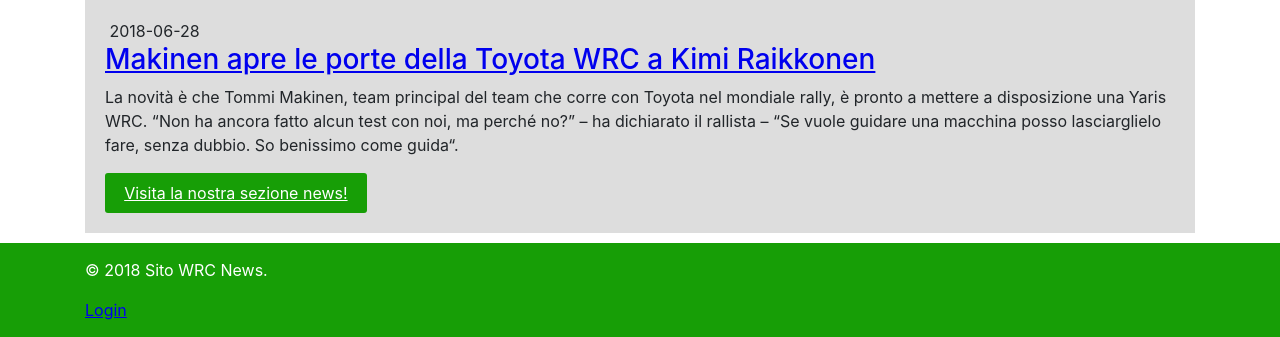
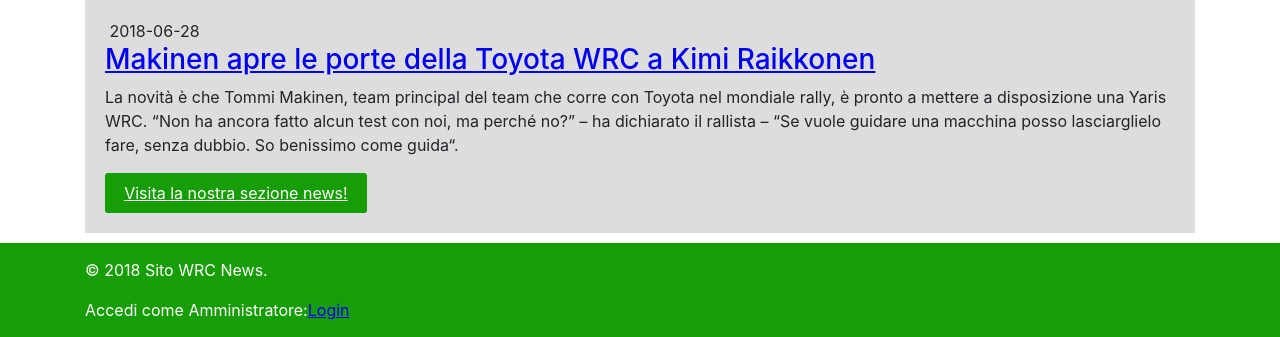
Before and after one commit to MattiaPoloni/SitoWRC, a PHP site: page /index.php in a window 1280 px wide. Shown: the part 1285-1622 px from the top of the page. Run offline with PHP 8.4, Linux system fonts and the light colour scheme; data comes from the database, SQL or seed files in the repository.

Commit message:
Update footer.php

```diff
--- a/common/footer.php
+++ b/common/footer.php
@@ -23,7 +23,7 @@
         <div class="container">
             <p>&copy; <?php auto_copyright("2018"); ?> Sito WRC News.</p>
             <?php if (!isset($_SESSION['login_user'])) : ?>
-                <a href="../login.php">Login</a>
+                Accedi come Amministratore:<a href="login.php">Login</a>
             <?php elseif ($_SERVER['REQUEST_URI'] == "admin.php?azione=deault" || $_SERVER['REQUEST_URI'] == "admin.php?azione=deault" || $_SERVER['REQUEST_URI'] == "admin.php?azione=modificaGare" || $_SERVER['REQUEST_URI'] == "admin.php?azione=inserimentoNews" || $_SERVER['REQUEST_URI'] == "admin.php?azione=inserimentoRisultati") : ?>
                 <a href="logout.php">Sign Out</a>
             <?php else : ?>
```
